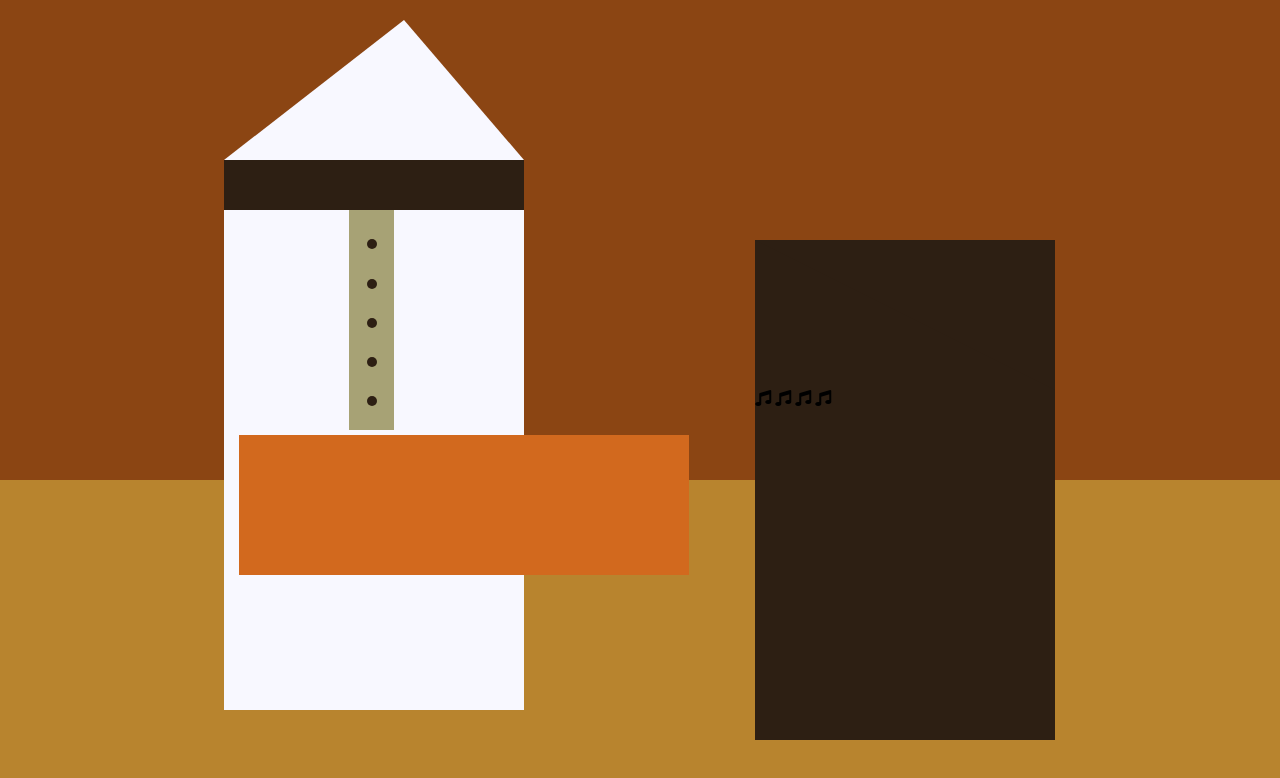
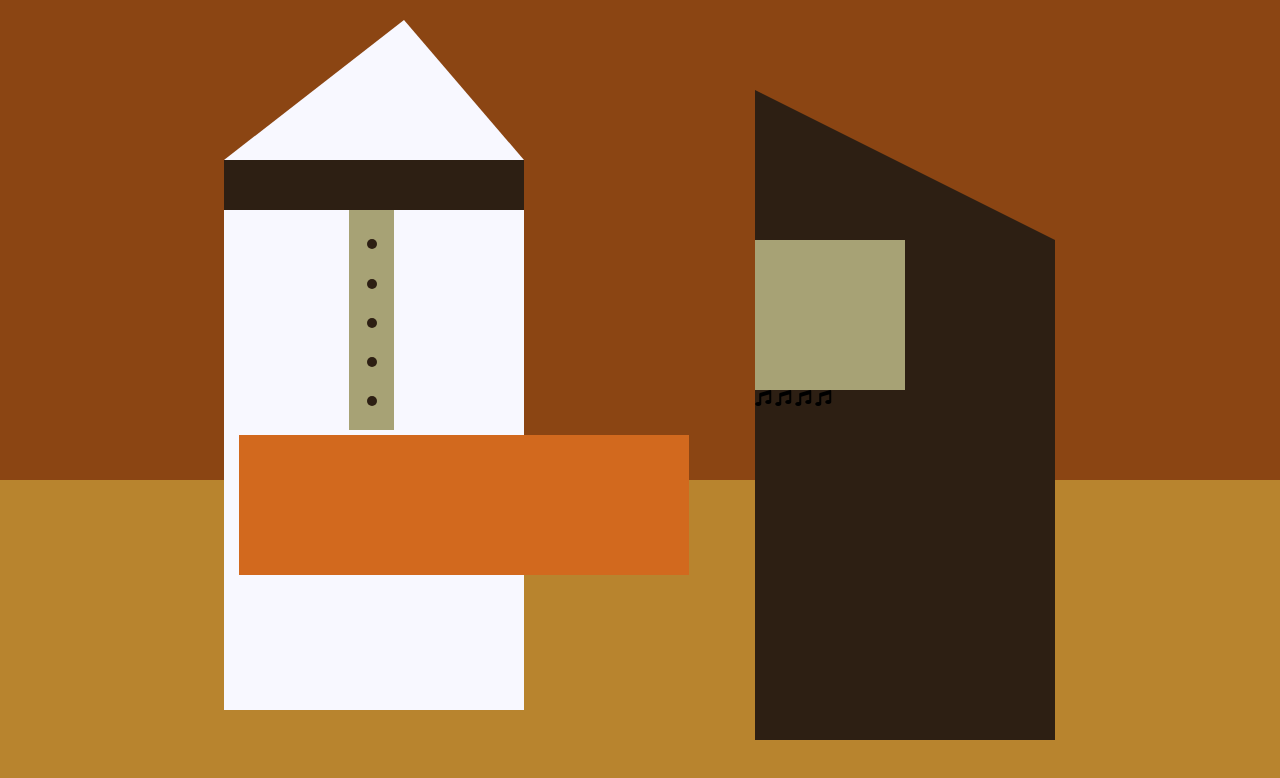
Before and after one commit to andrz-zack/Construyendo-una-pintura-Picasso, a plain HTML site: page index.html in a window 1280 px wide. Drawn offline with Linux system fonts and the light colour scheme.

Commit message:
Agregando el selector con #gray-mask

```diff
--- a/styles.css
+++ b/styles.css
@@ -90,5 +90,13 @@ body {
     border-top-color: transparent;
     border-right-color: transparent;
     border-left-color: rgb(45, 31, 19);
+    position: absolute;
+    top: -150px;
+    left: 0;
 
 }
+#gray-mask {
+    width: 150px;
+    height: 150px;
+    background-color: rgb(167, 162, 117);
+}
```
